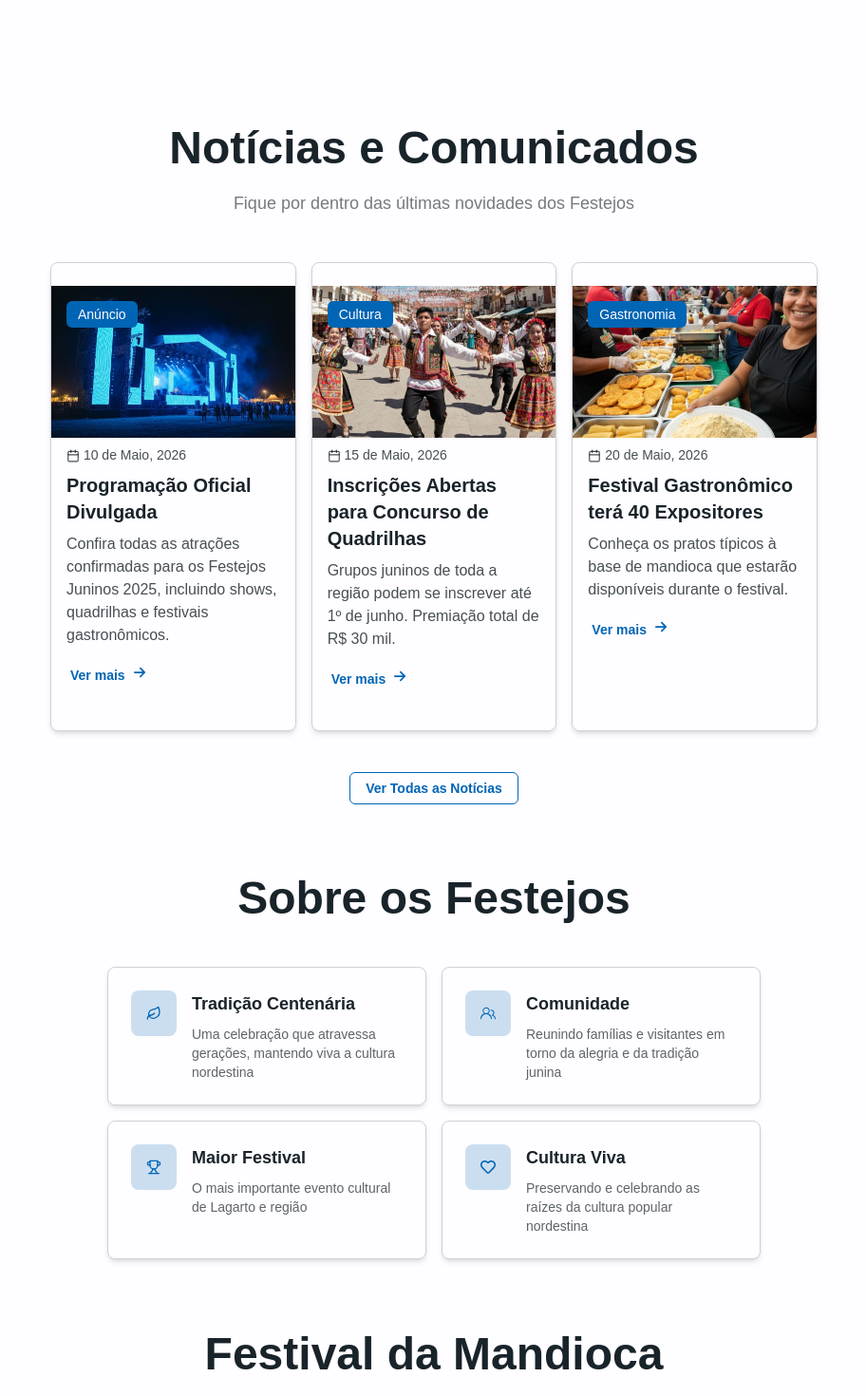
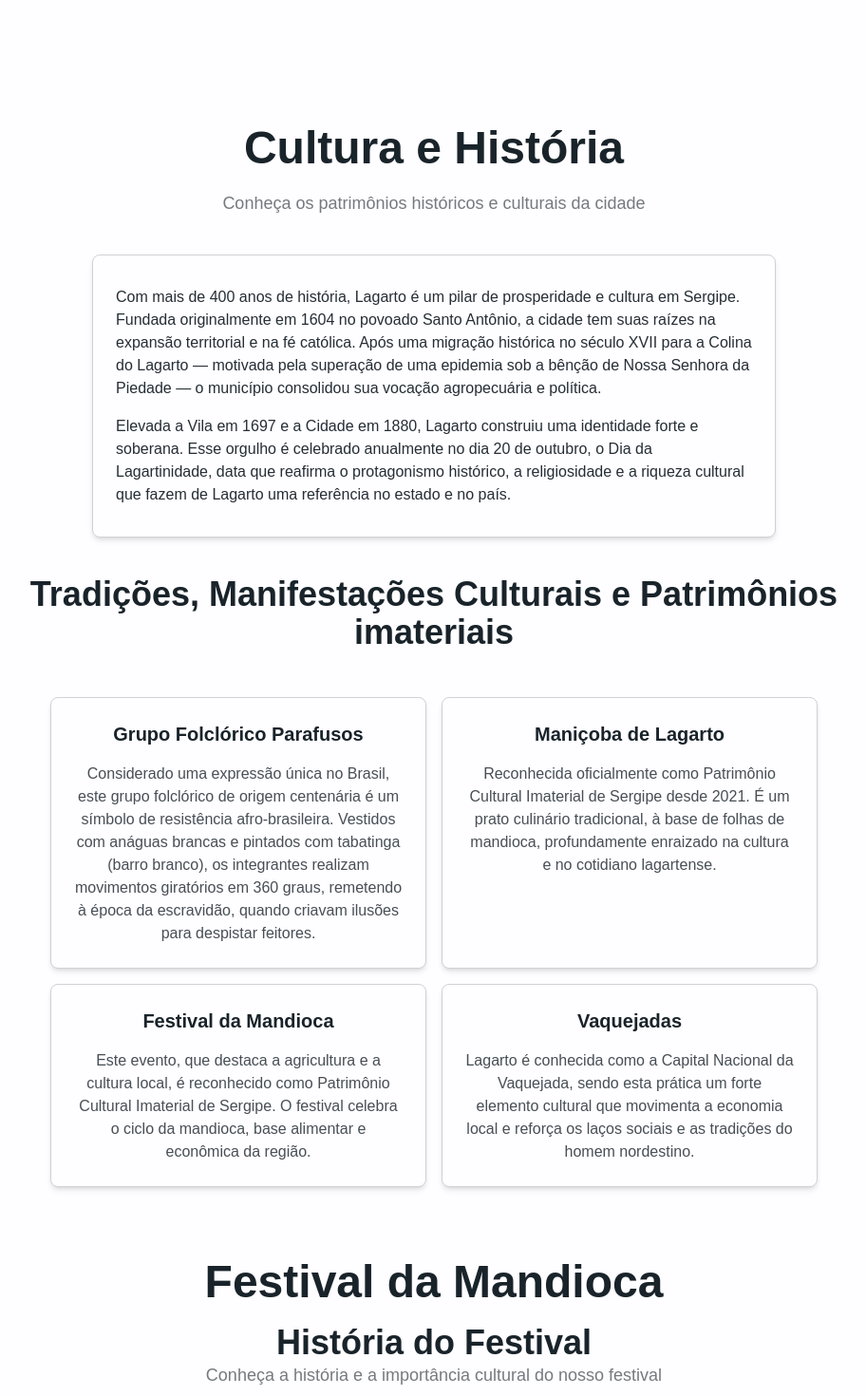
Before and after one commit to oxe-ifs/aplicacao_festival, a Next.js app: page / in a window 1280 px wide. Shown: the part 700-2170 px from the top of the page at 95% size, without its empty margins (183-1095 px from the left). Built offline with nearby package versions, Linux system fonts and the light colour scheme; grey boxes are pictures that could not be loaded.

Commit message:
Adicionando Section cultura

```diff
--- a/app/page.tsx
+++ b/app/page.tsx
@@ -1,6 +1,7 @@
 import Image from "next/image";
 
 import Header from "@/components/Header";
+import PatrimonioImateCard from "@/components/PatrimonioImateCard";
 import ImportanciaCultCard from "@/components/ImportanciaCultCard";
 import ImportanciaEconCard from "@/components/ImportanciaEconCard";
 import ProgramacaoCard from "@/components/ProgramacaoCard";
@@ -70,27 +71,21 @@ export default function Home() {
         />
       </section>
 
-      <section id="noticias" className="xl:px-40 mt-20">
+      <section id="cultura" className="xl:px-40 mt-20">
         <div className="text-center justify-between">
-          <h1 className="text-3xl lg:text-5xl font-bold text-balance mb-5">Notícias e Comunicados</h1>
+          <h1 className="text-3xl lg:text-5xl font-bold text-balance mb-5">Cultura e História</h1>
           <p className="text-lg text-preto/60 text-balance">
-            Fique por dentro das últimas novidades dos Festejos
+            Conheça os patrimônios históricos e culturais da cidade
           </p>
+          <div className="mt-10 px-6 py-6 border border-preto/20 rounded-lg overflow-hidden shadow-md mx-5 md:mx-10 lg:mx-30 mb-10">
+            <div className="text-left text-md text-preto/95">
+              <p className="py-2">Com mais de 400 anos de história, Lagarto é um pilar de prosperidade e cultura em Sergipe. Fundada originalmente em 1604 no povoado Santo Antônio, a cidade tem suas raízes na expansão territorial e na fé católica. Após uma migração histórica no século XVII para a Colina do Lagarto — motivada pela superação de uma epidemia sob a bênção de Nossa Senhora da Piedade — o município consolidou sua vocação agropecuária e política.</p>
+              <p className="py-2">Elevada a Vila em 1697 e a Cidade em 1880, Lagarto construiu uma identidade forte e soberana. Esse orgulho é celebrado anualmente no dia 20 de outubro, o Dia da Lagartinidade, data que reafirma o protagonismo histórico, a religiosidade e a riqueza cultural que fazem de Lagarto uma referência no estado e no país.</p>
+            </div>
+          </div>
+          <h1 className="text-2xl lg:text-4xl font-bold">Tradições, Manifestações Culturais e Patrimônios imateriais</h1>
+          <PatrimonioImateCard />
         </div>
-        <NoticiasCard />
-        <div className="w-full text-center mt-8 mb-16">
-          <a href="#" className="text-sm font-semibold text-azul max-w-40 py-2 px-4 rounded-md border border-azul hover:bg-azul hover:text-branco">Ver Todas as Notícias</a>
-        </div>
-      </section>
-
-      <section id="sobre" className="xl:px-40 mt-20">
-        <div className="text-center justify-between xl:px-15 md:px-10 px-6">
-          <h1 className="text-3xl lg:text-5xl font-bold mb-5">Sobre os Festejos</h1>
-          <p className="text-lg text-preto/60 text-balance">
-          </p>
-
-        </div>
-        <SobreCard />
       </section>
 
       <section id="mandioca" className="xl:px-40 mt-15">
@@ -105,7 +100,7 @@ export default function Home() {
           <div className="mt-10 px-6 py-6 border border-preto/20 rounded-lg overflow-hidden shadow-md mx-5 md:mx-10 lg:mx-30 mb-10">
             <div className="text-left text-md text-preto/95">
               <p className="py-2">O <strong>Festival da Mandioca</strong> em Lagarto, Sergipe, é uma das principais festas juninas do estado, valorizando a cultura local e a agricultura, criado em 2009 pelo ex-prefeito Valmir Monteiro. O evento celebra a mandioca, motor econômico regional, e inclui forró, cavalgadas e a tradicional Pega do Mastro.</p>
-              <p> O Festival é o coração dos Festejos Juninos de Lagarto, uma celebração que há décadas reúne a comunidade sergipana em torno de suas raízes culturais e gastronômicas. A mandioca, alimento essencial da cultura nordestina, é homenageada através de suas diversas formas e sabores.</p>
+              <p className="py-2"> O Festival é o coração dos Festejos Juninos de Lagarto, uma celebração que há décadas reúne a comunidade sergipana em torno de suas raízes culturais e gastronômicas. A mandioca, alimento essencial da cultura nordestina, é homenageada através de suas diversas formas e sabores.</p>
               <p className="py-2">Durante os festejos, a cidade se transforma em um grande palco de cores, sons e sabores. As tradicionais quadrilhas juninas, o forró pé-de-serra, as comidas típicas e o artesanato local criam uma atmosfera única que atrai milhares de visitantes de todo o Brasil.</p>
               <p className="py-2">Mais do que uma festa, os Festejos Juninos de Lagarto representam a preservação da identidade cultural sergipana e a valorização das tradições que passam de geração em geração, fortalecendo os laços comunitários e promovendo o turismo regional.</p>
             </div>
@@ -126,6 +121,16 @@ export default function Home() {
           </p>
         </div>
         <ProgramacaoCard />
+      </section>
+
+      <section id="agenda" className="xl:px-40 mt-20">
+        <div className="text-center justify-between xl:px-15 md:px-10 px-6">
+          <h1 className="text-3xl lg:text-5xl font-bold mb-5">Agenda Festiva</h1>
+          <p className="text-lg text-preto/60 text-balance">
+            Veja sobre as festividades e eventos culturais
+          </p>
+        </div>
+
       </section>
 
       <section id="turismo" className="xl:px-40 mt-20">
--- /dev/null
+++ b/components/PatrimonioImateCard.tsx
@@ -0,0 +1,47 @@
+"use client";
+
+type PatrimonioImateCardItem = {
+    titulo: string;
+    descricao: string;
+}
+
+// Simulando recebimento do banco / Precisa do back
+const PatrimonioImate: PatrimonioImateCardItem[] = [
+    {
+        titulo: "Grupo Folclórico Parafusos",
+        descricao: "Considerado uma expressão única no Brasil, este grupo folclórico de origem centenária é um símbolo de resistência afro-brasileira. Vestidos com anáguas brancas e pintados com tabatinga (barro branco), os integrantes realizam movimentos giratórios em 360 graus, remetendo à época da escravidão, quando criavam ilusões para despistar feitores."
+    },
+    {
+        titulo: "Maniçoba de Lagarto",
+        descricao: "Reconhecida oficialmente como Patrimônio Cultural Imaterial de Sergipe desde 2021. É um prato culinário tradicional, à base de folhas de mandioca, profundamente enraizado na cultura e no cotidiano lagartense."
+    },
+    {
+        titulo: "Festival da Mandioca",
+        descricao: "Este evento, que destaca a agricultura e a cultura local, é reconhecido como Patrimônio Cultural Imaterial de Sergipe. O festival celebra o ciclo da mandioca, base alimentar e econômica da região."
+    },
+    {
+        titulo: "Vaquejadas",
+        descricao: "Lagarto é conhecida como a Capital Nacional da Vaquejada, sendo esta prática um forte elemento cultural que movimenta a economia local e reforça os laços sociais e as tradições do homem nordestino. "
+    }
+];
+
+function PatrimonioImateCard ({ PatrimonioImateItem }: { PatrimonioImateItem: PatrimonioImateCardItem }) {
+    return (
+        <div id="card" className="flex flex-col gap-4 p-6 border border-preto/20 rounded-lg shadow-md hover:shadow-xl transition-shadow duration-300">
+            <h2 className="text-xl font-bold">{PatrimonioImateItem.titulo}</h2>
+            <p className="text-preto/80">{PatrimonioImateItem.descricao}</p>
+        </div>
+    )
+}
+
+export default function PatrimonioImateDiv() {
+    return (
+        <div className="xl:px-15 md:px-10 px-6">
+            <div className="grid md:grid-cols-2 gap-4 mt-8 p-4">
+                {PatrimonioImate.map((PatrimonioImateItem) => (
+                    <PatrimonioImateCard PatrimonioImateItem={PatrimonioImateItem} key={PatrimonioImateItem.titulo} />
+                ))}
+            </div>
+        </div>
+    )
+}
```
